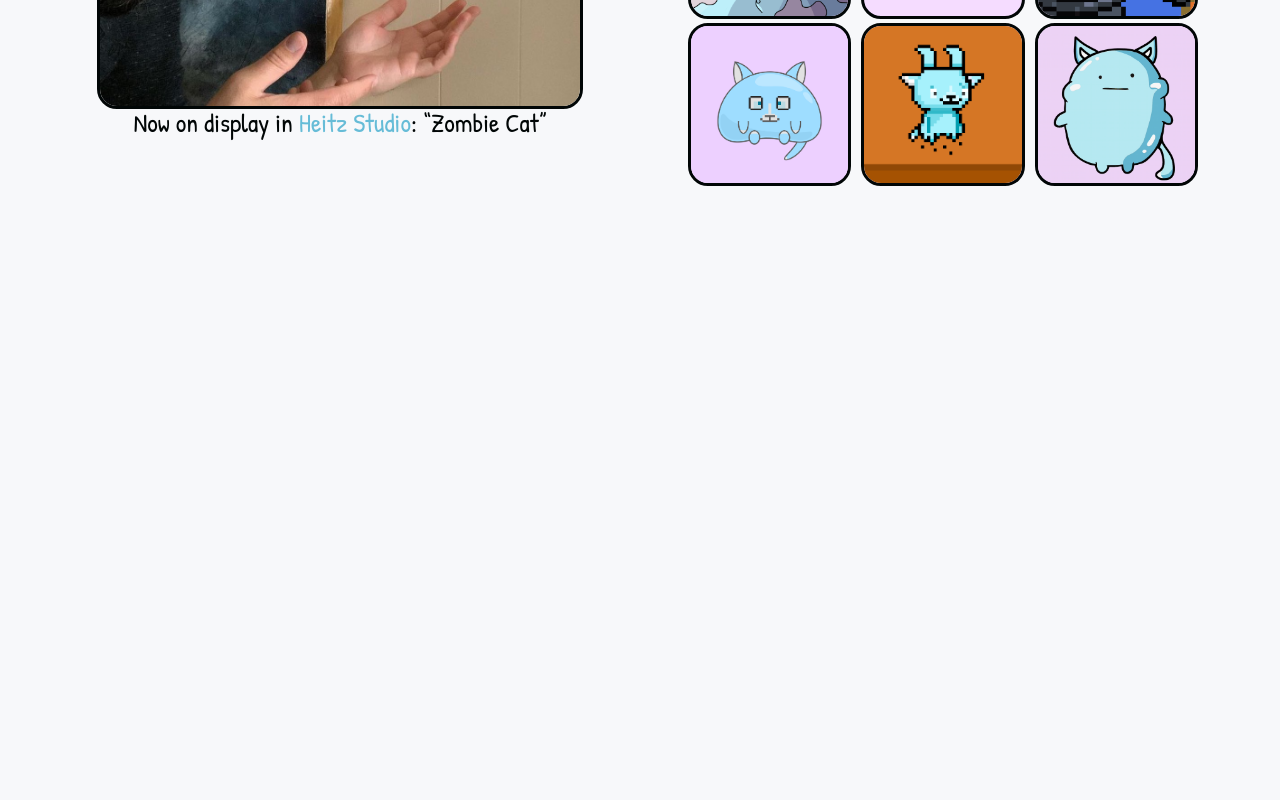
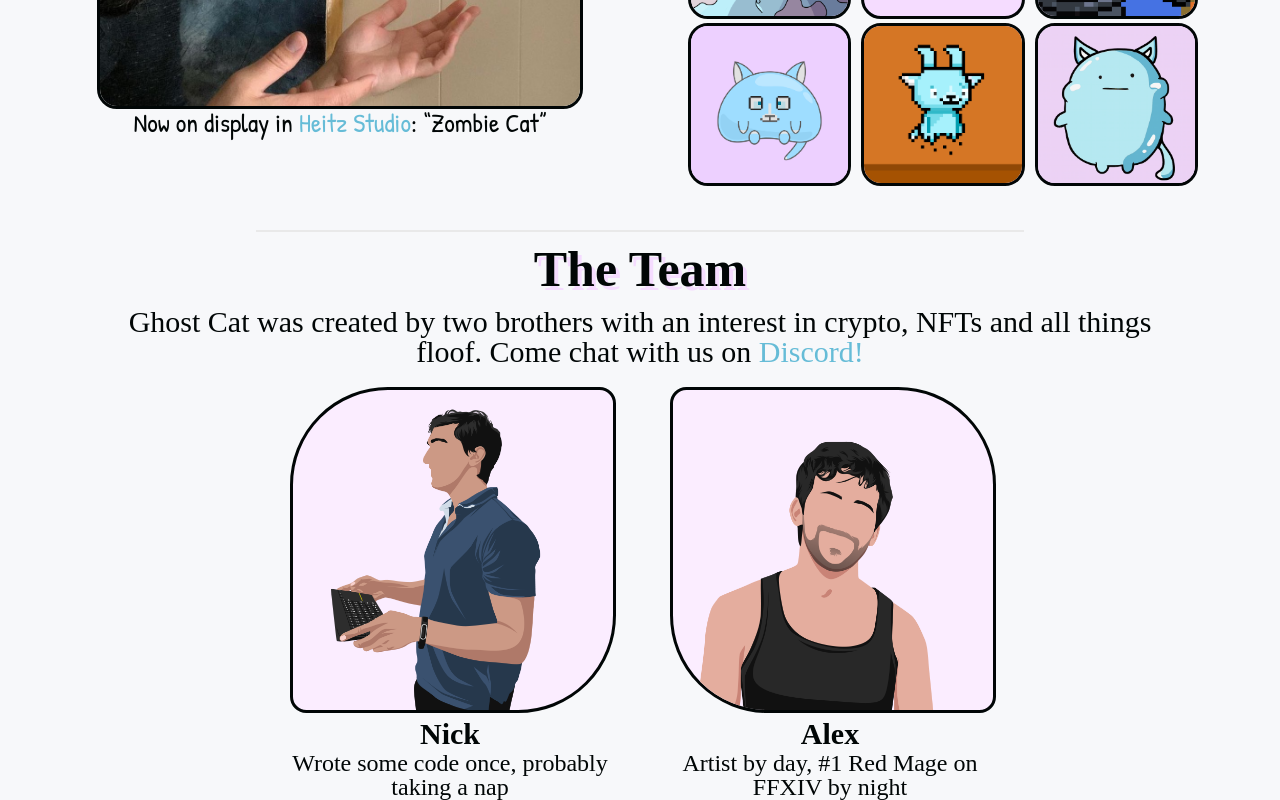
Before and after one commit to nickderaj/Ghostcat-NFT-Website, a React (Create React App) app: page / in a window 1280 px wide. Shown: the part 1251-2051 px from the top of the page. Before the commit the page ends 1481 px from the top, so only its background shows below. Built offline with nearby package versions, Linux system fonts and the light colour scheme; a web font is replaced by a local one.

Commit message:
Added team

```diff
--- a/src/components/Team.js
+++ b/src/components/Team.js
@@ -1,13 +1,35 @@
 import React from 'react';
-import '../styles/Testimonials.css';
+import '../styles/Team.css';
+import nick from '../images/team/nick.png';
+import alex from '../images/team/alex.png';
 
 const Team = () => {
   return (
-    <div style={{ width: '100vw', height: '100vh', backgroundColor: '#f7f8fa' }}>
-      <div className="team-wrapper">
-        <h2 className="team-title">The Team</h2>
+    <>
+      <h2 className="team-title">The Team</h2>
+      <div className="team-subheading">
+        <p>
+          Ghost Cat was created by two brothers with an interest in crypto, NFTs and all things floof. Come chat with us on{' '}
+          <a href="https://discord.gg/BtvMy8AjU7">Discord!</a>
+        </p>
       </div>
-    </div>
+      <div className="team-grid">
+        <div className="team-item">
+          <img src={nick} alt="Nick" className="team-image" />
+          <div className="team-para">
+            <h4>Nick</h4>
+            <p>Wrote some code once, probably taking a nap</p>
+          </div>
+        </div>
+        <div className="team-item">
+          <img src={alex} alt="Alex" className="team-image" />
+          <div className="team-para">
+            <h4>Alex</h4>
+            <p>Artist by day, #1 Red Mage on FFXIV by night</p>
+          </div>
+        </div>
+      </div>
+    </>
   );
 };
 
--- a/src/pages/Landing.js
+++ b/src/pages/Landing.js
@@ -6,6 +6,8 @@ import '../styles/Landing.css';
 import Header from '../components/Header';
 import Card from '../components/Card';
 import Community from '../components/Community';
+import Team from '../components/Team';
+import Divider from '../components/Divider';
 
 const Landing = () => {
   return (
@@ -37,6 +39,8 @@ const Landing = () => {
         </div>
       </div>
       <Community />
+      <Divider />
+      <Team />
     </div>
   );
 };
--- /dev/null
+++ b/src/styles/Team.css
@@ -0,0 +1,74 @@
+.team-title {
+  color: #010606;
+  margin: 0;
+  text-align: center;
+  font-size: 5rem;
+  text-shadow: 0.4rem 0.4rem #f5dcff;
+  line-height: 3.5rem;
+  padding: 2rem 0;
+}
+
+.team-subheading p {
+  text-align: center;
+  margin: 0 auto;
+  padding-bottom: 2rem;
+  width: 80vw;
+  font-size: 3rem;
+  line-height: 3rem;
+}
+
+.team-subheading a {
+  text-decoration: none;
+  color: #66bcd7;
+}
+
+.team-grid {
+  margin: 0 auto;
+  width: 80vw;
+  display: flex;
+  justify-content: center;
+  grid-gap: 6rem;
+}
+.team-item {
+  width: 25vw;
+}
+.team-image {
+  width: 100%;
+  border: 0.3rem solid #010606;
+  background-color: #fbedff;
+}
+.team-item:nth-child(1) img {
+  border-top-left-radius: 30%;
+  border-bottom-right-radius: 30%;
+  border-top-right-radius: 5%;
+  border-bottom-left-radius: 5%;
+}
+.team-item:nth-child(2) img {
+  border-top-right-radius: 30%;
+  border-bottom-left-radius: 30%;
+  border-top-left-radius: 5%;
+  border-bottom-right-radius: 5%;
+}
+.team-para h4 {
+  text-align: center;
+  margin: 0;
+  padding: 0;
+  font-size: 3rem;
+}
+
+.team-para p {
+  text-align: center;
+  margin: 0;
+  padding: 0;
+  font-size: 2.4rem;
+  line-height: 2.4rem;
+}
+
+@media only screen and (max-width: 670px) {
+  .team-grid {
+    grid-gap: 2rem;
+  }
+  .team-item {
+    width: 35vw;
+  }
+}
```
Also changed, not shown: src/images/team/alex.png (added), src/images/team/nick.png (added).
